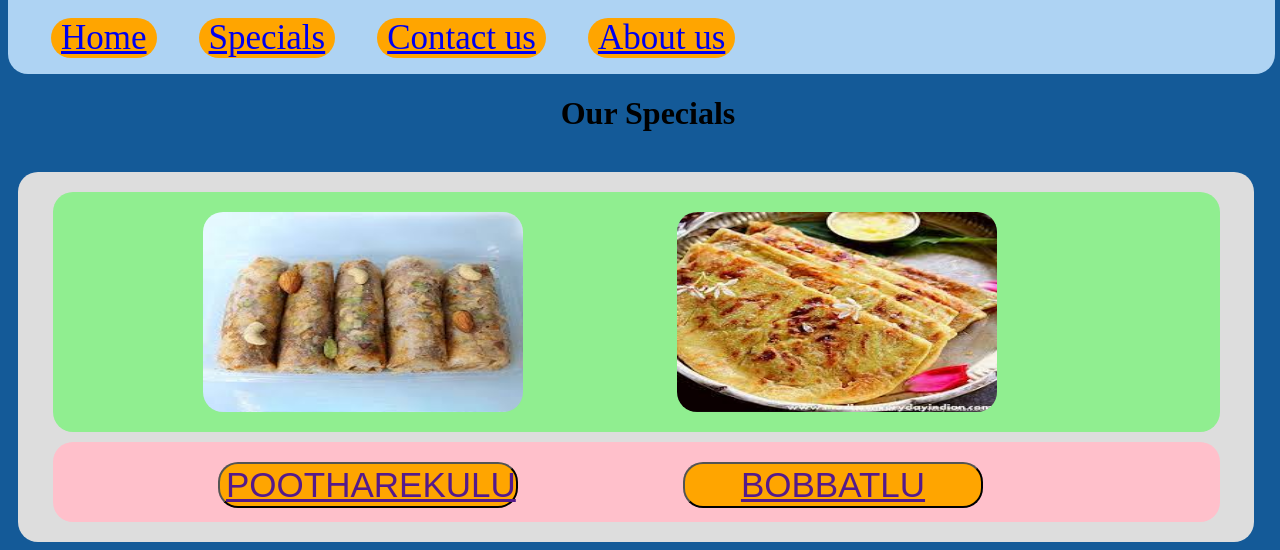
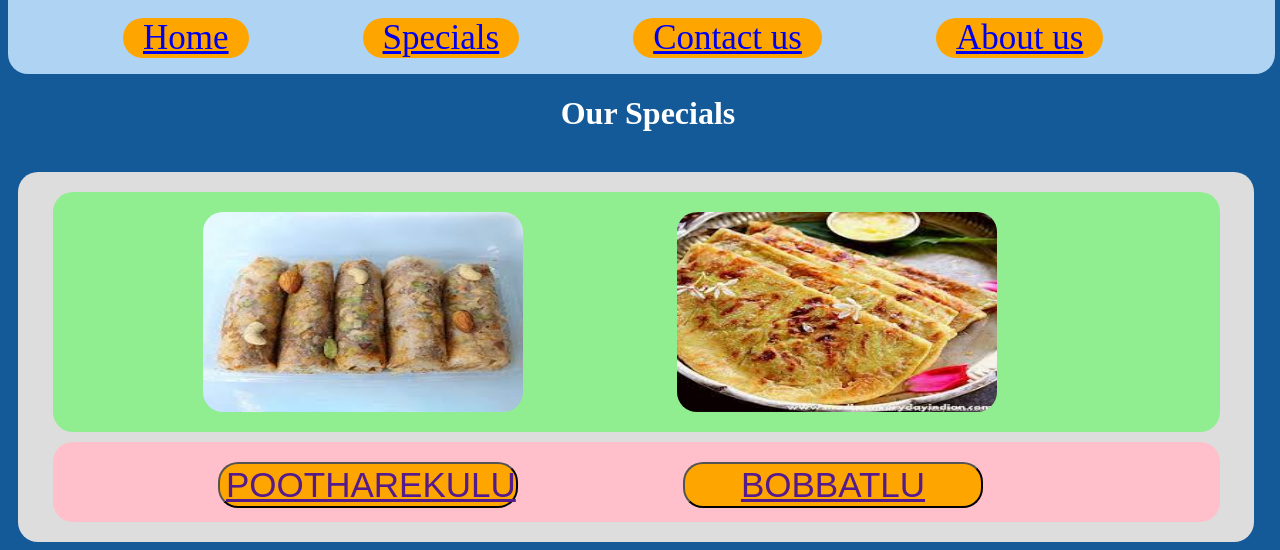
Before and after one commit to balukarthik2003/ramsweetshop, a plain HTML site: page sweetstall.html in a window 1280 px wide. Shown: the part 250-800 px from the top of the page. Drawn offline with Linux system fonts and the light colour scheme.

Commit message:
Add files via upload

```diff
--- a/sweetstall.html
+++ b/sweetstall.html
@@ -13,9 +13,9 @@
 		border:20px solid-black;
 		border-radius:20px;
 		}
-	#ad{	margin-left:3px;
-		padding-left:10px;
-		padding-right:10px;
+	#ad{	margin-left:75px;
+		padding-left:20px;
+		padding-right:20px;
 		display:inline-block;
 		background-color:orange;
 		border-radius:20px;
@@ -80,7 +80,7 @@
 		  width:300px;
 		  border-radius:20px;
 		}
-	.he{	text-color:white;
+	.he{	color:white;
 		text-align:center;
 		}
 
@@ -116,14 +116,14 @@
 		   width:96%;
 		   margin-left:1px;
 		   padding-left:15px;
-		   padding:right:15px;
+		   padding-right:15px;
 		   border-radius:20px;
 		}
 	.nametag1{ background-color:orange;
 		   margin-left:10px;
 		   padding-left:15px;
 		   width:260px;
-		   paddding-right:15px;
+		   padding-right:15px;
 		   border-radius:20px;
 		}
 	#is{
```
